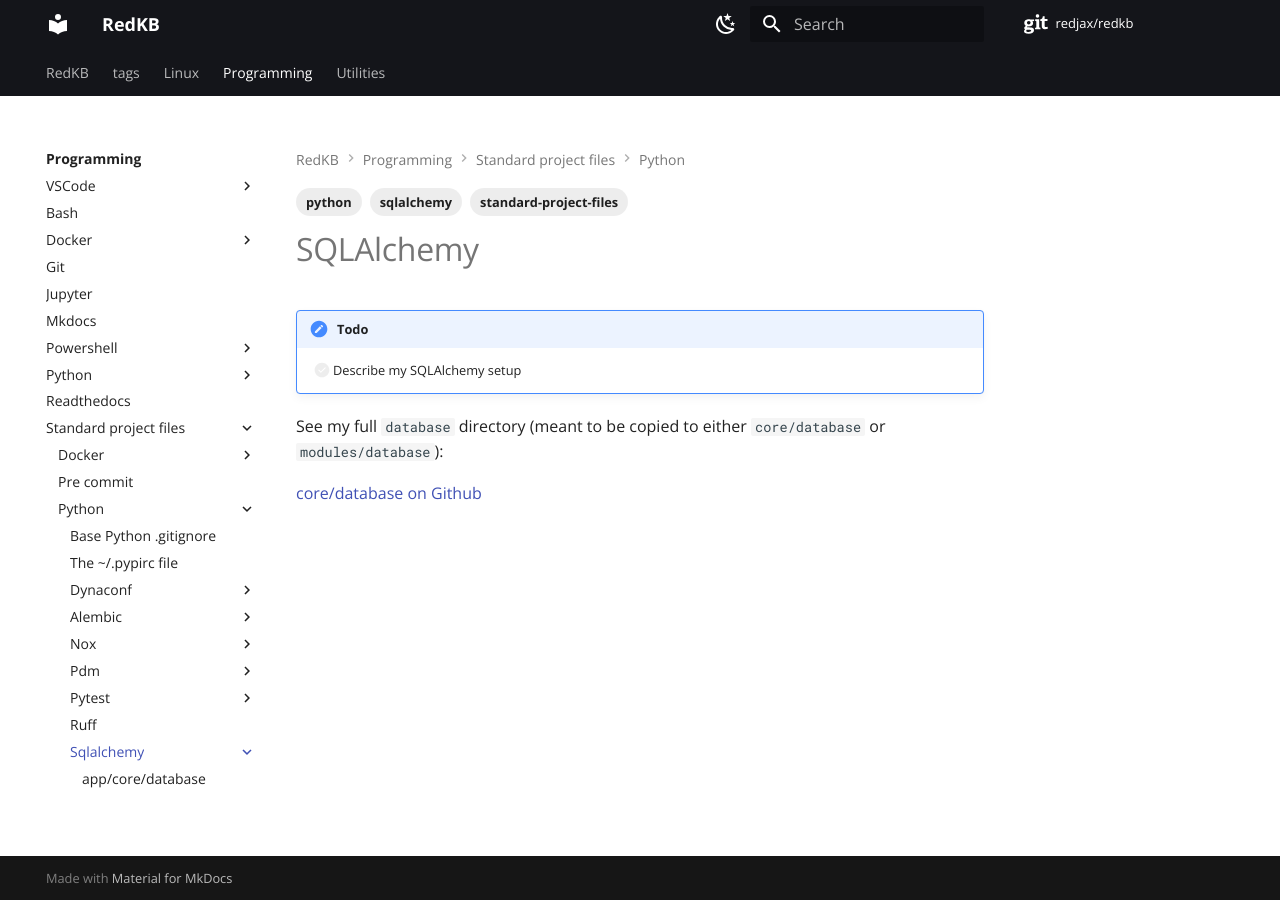
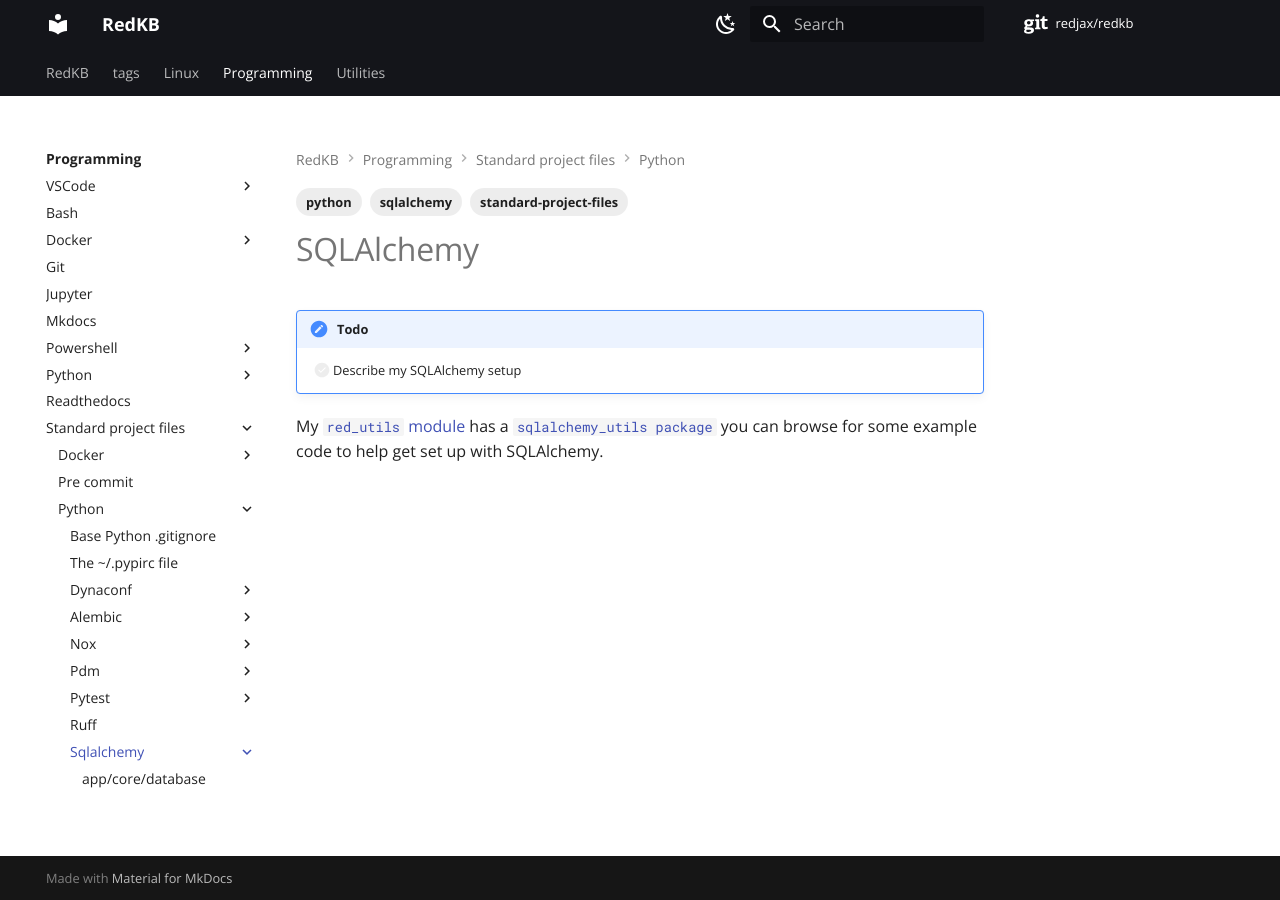
Before and after one commit to redjax/redkb, an MkDocs documentation site: the page built from docs/programming/standard-project-files/python/sqlalchemy/index.md, in a window 1280 px wide. Built offline with MkDocs 1.6.1 and Material for MkDocs 9.7.7, drawn with Linux system fonts in a browser that asks for light colours; comment, search, counter and statistics services are not loaded.

Commit message:
Update sqlalchemy notes

```diff
--- a/docs/programming/standard-project-files/python/sqlalchemy/index.md
+++ b/docs/programming/standard-project-files/python/sqlalchemy/index.md
@@ -11,6 +11,4 @@
 
     - [ ] Describe my SQLAlchemy setup
 
-See my full `database` directory (meant to be copied to either `core/database` or `modules/database`):
-
-[core/database on Github](https://github.com/redjax/redkb/tree/main/src/example_app/core/database)
+My [`red_utils` module](https://github.com/redjax/red-utils) has a [`sqlalchemy_utils package`](https://red-utils.readthedocs.io/en/stable/reference/red_utils/ext/sqlalchemy_utils/__init__/) you can browse for some example code to help get set up with SQLAlchemy.
```
